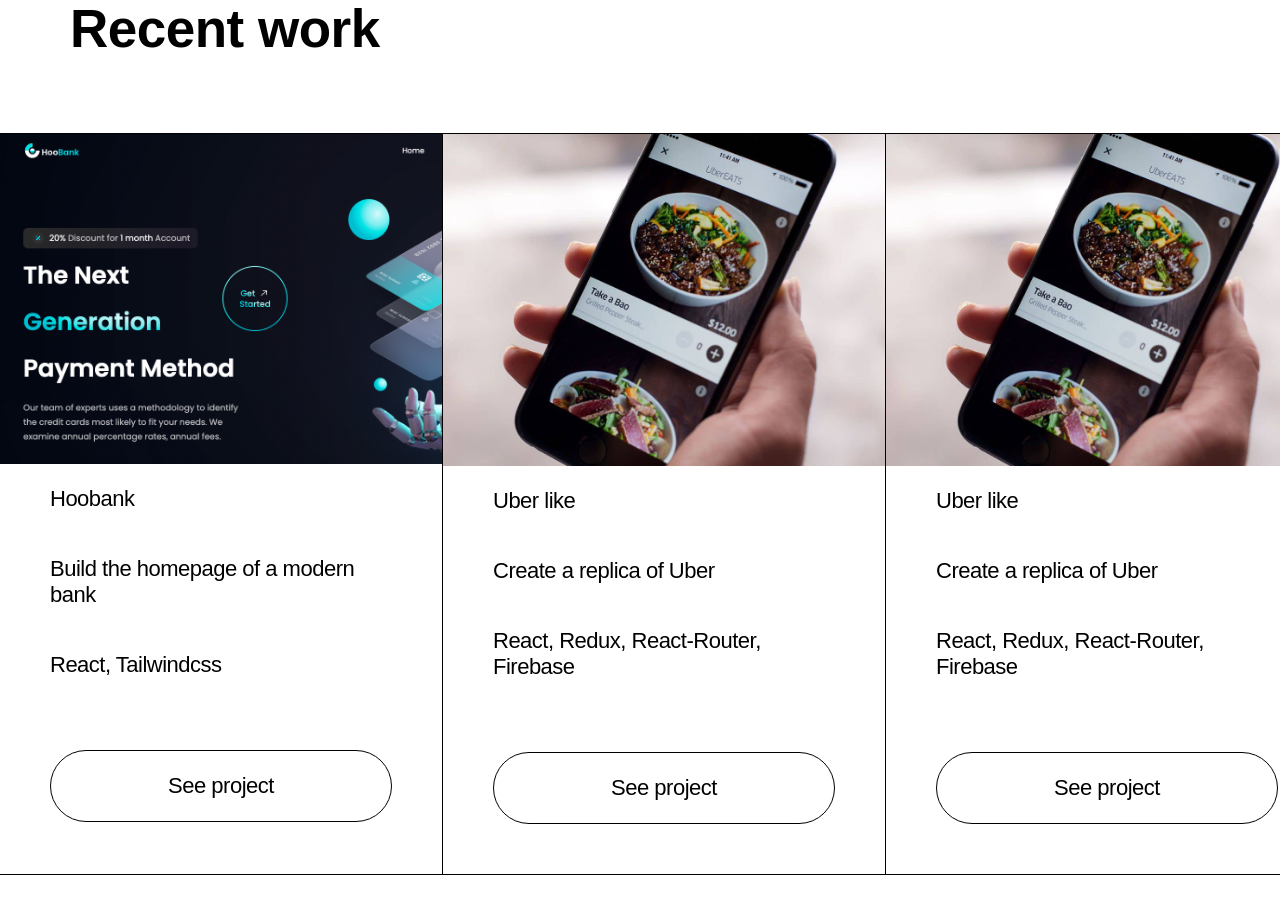
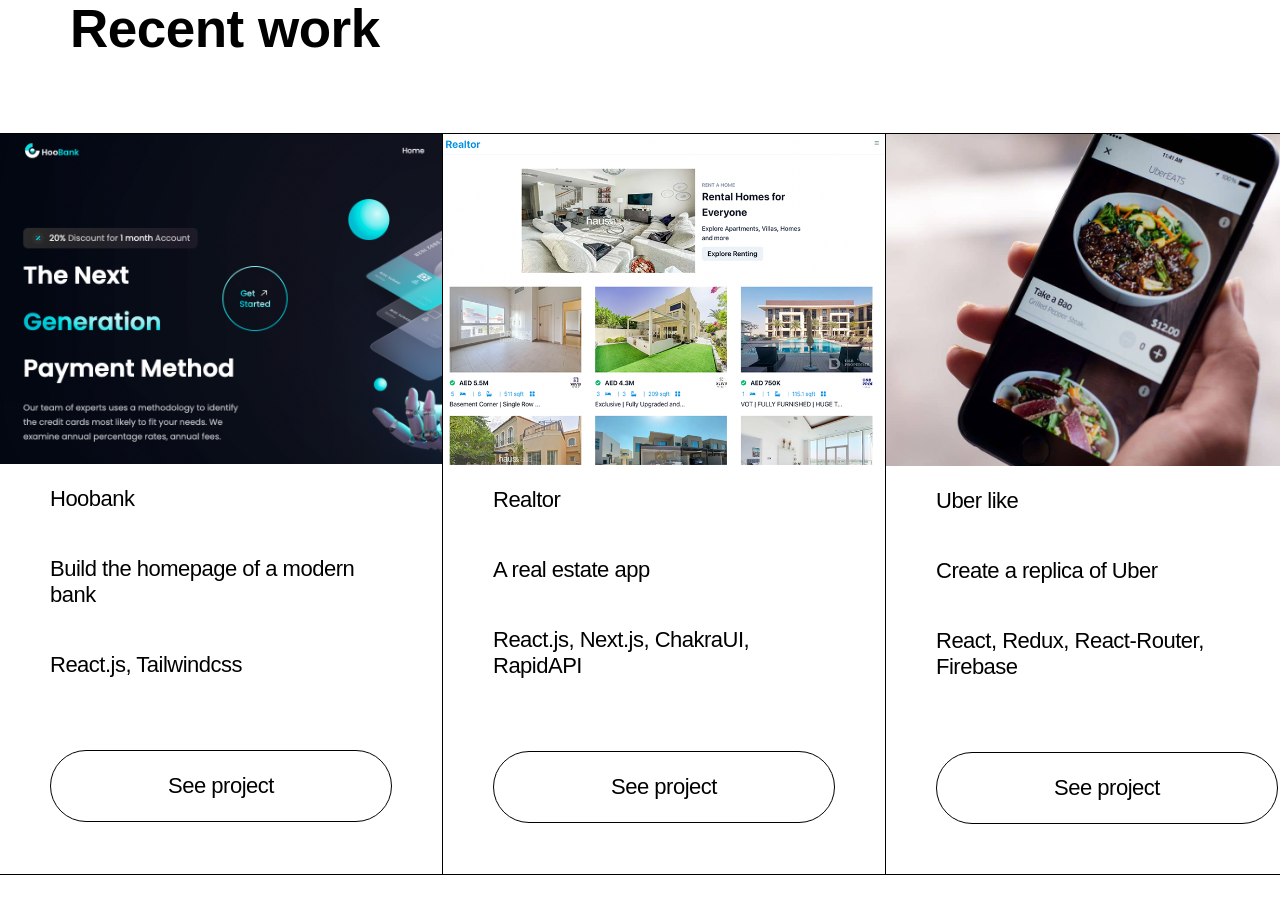
Before and after one commit to thomas-hdqr/portfolio, a React (Create React App) app: page / in a window 1280 px wide. Shown: the part 880-1794 px from the top of the page. Built offline with nearby package versions, Linux system fonts and the light colour scheme; a web font is replaced by a local one.

Commit message:
adding a new project to my projects

```diff
--- a/src/Components/Homepage.js
+++ b/src/Components/Homepage.js
@@ -47,7 +47,6 @@
                             <h1 className="title">
                                 <motion.div
                                   variants={text}
-                                  whileHover={{ scale: 1.1 }}
                                 >
                                   Hey i’m <span>Thomas, </span>
                                 </motion.div>
--- a/src/Components/Projectsdata.js
+++ b/src/Components/Projectsdata.js
@@ -6,16 +6,16 @@
         image: "./images/hoobank.png",
         title: "Hoobank",
         description: "Build the homepage of a modern bank",
-        tech: "React, Tailwindcss",
+        tech: "React.js, Tailwindcss",
         link: "https://hoobank-bank-app.netlify.app/",
     },
     {
         id: 2,
-        image: "./images/ubereats-app.jpeg",
-        title: "Uber like",
-        description: "Create a replica of Uber",
-        tech: "React, Redux, React-Router, Firebase",
-        link: "https://uber-like-app.herokuapp.com/",
+        image: "./images/Realtor.png",
+        title: "Realtor",
+        description: "A real estate app",
+        tech: "React.js, Next.js, ChakraUI, RapidAPI",
+        link: "https://thomas-realestate.vercel.app/",
     },
     {
         id: 3,
```
Also changed, not shown: public/images/Realtor.png (added).
